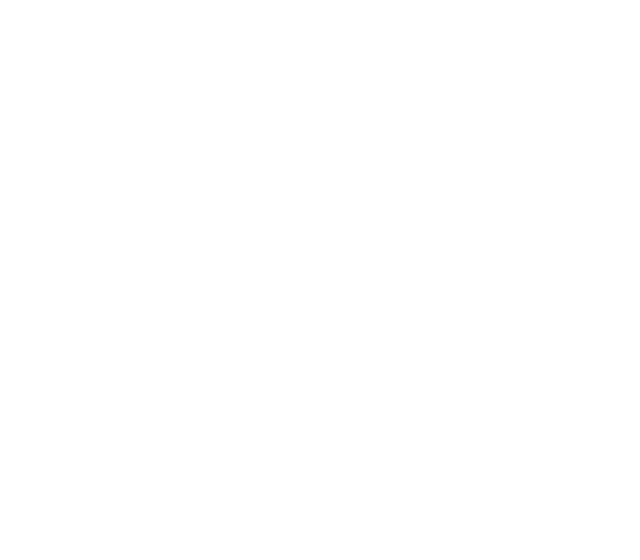
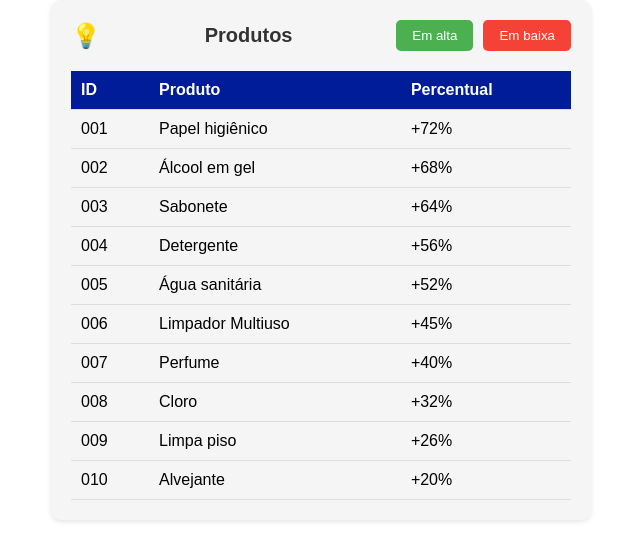
Before and after one commit to charliehenrikis/w3erp.Arnia, a React (Vite) app: page /predicoes in a window 1280 px wide. Before the commit this address had no page. Shown: the top 560 px of the page, without its empty margins (319-959 px from the left). Built offline with nearby package versions, Linux system fonts and the light colour scheme.

Commit message:
update table fake

```diff
--- a/src/components/button/button.tsx
+++ b/src/components/button/button.tsx
@@ -6,26 +6,33 @@ interface GenericButtonProps {
   label: string;
   path: string;
   onClick?: () => void;
+  icon?: React.ReactNode;
 }
 
 const Button = styled.button`
-  background-color: #fff;
-  color: #001C98;
+  background-color: #001C98;
+  width: 271px;
+  height: 52px;
+  color: white;
   border: none;
-  padding: 10px;
-  margin-bottom: 10px;
-  width: 100%;
+  margin-top: 10px;
+  margin-bottom: 1px;
   cursor: pointer;
-  font-size: 16px;
-  border-radius: 5px;
-  animation-duration: 0ms;
+  font-size: 14px;
+  border-radius: 25px;
+  transition: background-color 0.3s ease;
+  display: flex;
+  align-items: center;
+  justify-content: center;
+  gap: 10px; // Adiciona espaçamento entre ícone e texto
 
   &:hover {
-    background-color: #f0f0f0;
+    background-color: #7682C1;
   }
 `;
 
-const GenericButton: React.FC<GenericButtonProps> = ({ label, path, onClick }) => {
+
+const GenericButton: React.FC<GenericButtonProps> = ({ label, path, onClick, icon }) => {
   const navigate = useNavigate();
 
   const handleClick = () => {
@@ -35,7 +42,12 @@ const GenericButton: React.FC<GenericButtonProps> = ({ label, path, onClick }) =
     navigate(path);
   };
 
-  return <Button onClick={handleClick}>{label}</Button>;
+  return (
+    <Button onClick={handleClick}>
+      {icon && <span>{icon}</span>} {/* Renderiza o ícone se disponível */}
+      {label}
+    </Button>
+  );
 };
 
 export default GenericButton;
--- a/src/components/formLogin.tsx
+++ b/src/components/formLogin.tsx
@@ -40,6 +40,9 @@ const Image = styled.img`
 const Form = styled.form`
   width: 100%;
   max-width: 400px;
+  display: flex;
+  flex-direction: column;
+  align-items: center;
 `;
 
 const InputContainer = styled.div`
@@ -48,7 +51,7 @@ const InputContainer = styled.div`
   margin: 8px 0;
 `;
 
-const Input = styled.input<{ type: string }>`
+const Input = styled.input`
   border-radius: 15px;
   padding: 12px;
   padding-right: 40px;
@@ -85,6 +88,13 @@ const ErrorMessage = styled.p`
   color: red;
   margin: 8px 0 0 0;
   font-size: 12px;
+`;
+
+const ButtonContainer = styled.div`
+  margin-top: 16px;
+  width: 100%;
+  display: flex;
+  justify-content: center;
 `;
 
 const LoginForm: React.FC = () => {
@@ -154,7 +164,9 @@ const LoginForm: React.FC = () => {
             </Icon>
             {erros.senha && <ErrorMessage>{erros.senha}</ErrorMessage>}
           </InputContainer>
-          <GenericButton label="Entrar" path="/dashboard" />
+          <ButtonContainer>
+            <GenericButton label="Entrar" path="/dashboard" />
+          </ButtonContainer>
         </Form>
       </FormSection>
       <ImageSection>
--- a/src/components/routes.tsx
+++ b/src/components/routes.tsx
@@ -1,6 +1,8 @@
 import { BrowserRouter, Routes, Route } from "react-router-dom";
 import LoginForm from "./formLogin";
 import SidebarComponent from '../components/sidebar/sidebar'
+import TableProdocts from "./table/table";
+import GlobalStyles from "../global/globalStyles";
 
 const AppRoutes: React.FC = () => {
     return (
@@ -8,7 +10,9 @@ const AppRoutes: React.FC = () => {
             <Routes>
                 <Route path="/" element={<LoginForm />} />
                 <Route path="/dashboard" element={<SidebarComponent />} />
+                <Route path="/predicoes" element={<TableProdocts />} />
             </Routes>
+            <GlobalStyles />
         </BrowserRouter>
     );
 };
--- a/src/components/sidebar/sidebar.tsx
+++ b/src/components/sidebar/sidebar.tsx
@@ -1,6 +1,9 @@
+
 import styled from 'styled-components';
 import logo from '../../assets/logo.png';
-import GenericButton from '../button/button'
+import GenericButton from '../button/button';
+import ImageDaMao from '../../assets/mao.png';
+import { FaTachometerAlt, FaChartLine, FaBox } from 'react-icons/fa';
 
 const SidebarContainer = styled.div`
     display: flex;
@@ -13,18 +16,53 @@ const Sidebar = styled.div`
     padding: 20px;
     color: white;
     opacity: 0.8;
+    display: flex;
+    flex-direction: column;
+    justify-content: space-between;
 `;
 
 const Logo = styled.img`
-    width: 100%;
-    height: auto;
-    margin-bottom: 20px;
+    width: 200px;
+    margin-top: 30px;
+    margin-bottom: 50px;
+    margin-left: 35px;
 `;
 
 const ButtonContainer = styled.div`
     display: flex;
     flex-direction: column;
-    gap: 0px;
+    gap: 10px;
+`;
+
+const HelpAndImageSection = styled.div`
+    margin-top: 20px; /* Ajuste conforme necessário */
+    text-align: center;
+    display: flex;
+    flex-direction: column;
+    align-items: center; /* Centraliza o conteúdo horizontalmente */
+    gap: 20px; /* Espaçamento entre a imagem e o texto */
+`;
+
+const Image = styled.img`
+    width: 200px;
+`;
+
+const HelpSection = styled.div`
+    text-align: center;
+
+    h2 {
+        margin-bottom: 10px;
+    }
+
+    .help2 {
+        background-color: #fff;
+        color: #001C98;
+        border: none;
+        padding: 10px 20px;
+        border-radius: 5px;
+        cursor: pointer;
+        font-size: 16px;
+    }
 `;
 
 const SidebarComponent = () => {
@@ -33,10 +71,17 @@ const SidebarComponent = () => {
             <Sidebar>
                 <Logo src={logo} alt="Logo" />
                 <ButtonContainer>
-                    <GenericButton label="Dashboard" path="/dashboard" />
-                    <GenericButton label="Predições" path="/predicoes" />
-                    <GenericButton label="Produtos" path="/produtos" />
+                    <GenericButton label="Dashboard" path="/dashboard" icon={<FaTachometerAlt />} />
+                    <GenericButton label="Predições" path="/predicoes" icon={<FaChartLine />} />
+                    <GenericButton label="Produtos" path="/produtos" icon={<FaBox />} />
                 </ButtonContainer>
+                <HelpAndImageSection>
+                    <Image src={ImageDaMao} alt="Imagem PNG" />
+                    <HelpSection>
+                        <h2>Precisando de ajuda ou suporte em algo?</h2>
+                        <button className="help2">Fale conosco</button>
+                    </HelpSection>
+                </HelpAndImageSection>
             </Sidebar>
         </SidebarContainer>
     );
--- /dev/null
+++ b/src/components/table/table.tsx
@@ -0,0 +1,150 @@
+import { useEffect, useState } from 'react';
+import styled from 'styled-components';
+
+// Estilização com styled-components
+const Container = styled.div`
+  font-size: Poppins;
+  width: 500px;
+  margin: 0 auto;
+  padding: 20px;
+  border-radius: 10px;
+  background-color: #f5f5f5;
+  box-shadow: 0 2px 5px rgba(0, 0, 0, 0.1);
+`;
+
+const Header = styled.div`
+  display: flex;
+  justify-content: space-between;
+  align-items: center;
+  margin-bottom: 20px;
+`;
+
+const Icon = styled.div`
+  font-size: 24px;
+  color: #333;
+`;
+
+const Title = styled.div`
+  font-size: 20px;
+  font-weight: bold;
+  color: #333;
+`;
+
+const Buttons = styled.div`
+  display: flex;
+  gap: 10px;
+`;
+
+const ButtonAlta = styled.button`
+  background-color: #4caf50;
+  color: white;
+  padding: 8px 16px;
+  border: none;
+  border-radius: 5px;
+  cursor: pointer;
+`;
+
+const ButtonBaixa = styled.button`
+  background-color: #f44336;
+  color: white;
+  padding: 8px 16px;
+  border: none;
+  border-radius: 5px;
+  cursor: pointer;
+`;
+
+const Table = styled.table`
+  width: 100%;
+  border-collapse: collapse;
+`;
+
+const TableHead = styled.thead`
+  background-color: #001C98;
+  color: white;
+  font-weight: bold;
+`;
+
+const TableCell = styled.th`
+  padding: 10px;
+  text-align: left;
+  border-bottom: 1px solid #ddd
+`;
+
+const TableData = styled.td`
+  padding: 10px;
+  text-align: left;
+  border-bottom: 1px solid #ddd;
+`;
+
+const Arrow = styled.span`
+  font-size: 16px;
+  margin-left: 10px;
+  color: #333;
+`;
+
+interface Product {
+  id: string;
+  name: string;
+  percentage: string;
+}
+
+const Products = () => {
+  const [products, setProducts] = useState<Product[]>([]);
+
+  useEffect(() => {
+    // Dados falsos para simular uma API
+    const fetchProducts = () => {
+      const fakeData: Product[] = [
+        { id: '001', name: 'Papel higiênico', percentage: '+72%' },
+        { id: '002', name: 'Álcool em gel', percentage: '+68%' },
+        { id: '003', name: 'Sabonete', percentage: '+64%' },
+        { id: '004', name: 'Detergente', percentage: '+56%' },
+        { id: '005', name: 'Água sanitária', percentage: '+52%' },
+        { id: '006', name: 'Limpador Multiuso', percentage: '+45%' },
+        { id: '007', name: 'Perfume', percentage: '+40%' },
+        { id: '008', name: 'Cloro', percentage: '+32%' },
+        { id: '009', name: 'Limpa piso', percentage: '+26%' },
+        { id: '010', name: 'Alvejante', percentage: '+20%' },
+      ];
+      setProducts(fakeData);
+    };
+
+    fetchProducts();
+  }, []);
+
+  return (
+    <Container>
+      <Header>
+        <Icon>💡</Icon>
+        <Title>Produtos</Title>
+        <Buttons>
+          <ButtonAlta>Em alta</ButtonAlta>
+          <ButtonBaixa>Em baixa</ButtonBaixa>
+        </Buttons>
+      </Header>
+      <Table>
+        <TableHead>
+          <tr>
+            <TableCell>ID</TableCell>
+            <TableCell>Produto</TableCell>
+            <TableCell>Percentual</TableCell>
+          </tr>
+        </TableHead>
+        <tbody>
+          {products.map((product) => (
+            <tr key={product.id}>
+              <TableData>{product.id}</TableData>
+              <TableData>{product.name}</TableData>
+              <TableData>
+                {product.percentage}
+                <Arrow></Arrow>
+              </TableData>
+            </tr>
+          ))}
+        </tbody>
+      </Table>
+    </Container>
+  );
+};
+
+export default Products;
--- /dev/null
+++ b/src/global/globalStyles.tsx
@@ -0,0 +1,15 @@
+// src/GlobalStyles.ts
+import { createGlobalStyle } from 'styled-components';
+
+const GlobalStyles = createGlobalStyle`
+  * {
+    margin: 0;
+    padding: 0;
+  }
+
+  body {
+    font-family: 'Poppins', sans-serif;
+  }
+`;
+
+export default GlobalStyles;
```
Also changed, not shown: src/assets/Saly-31.png (added), 1 other file (tests, documents, lock files or other folders).
